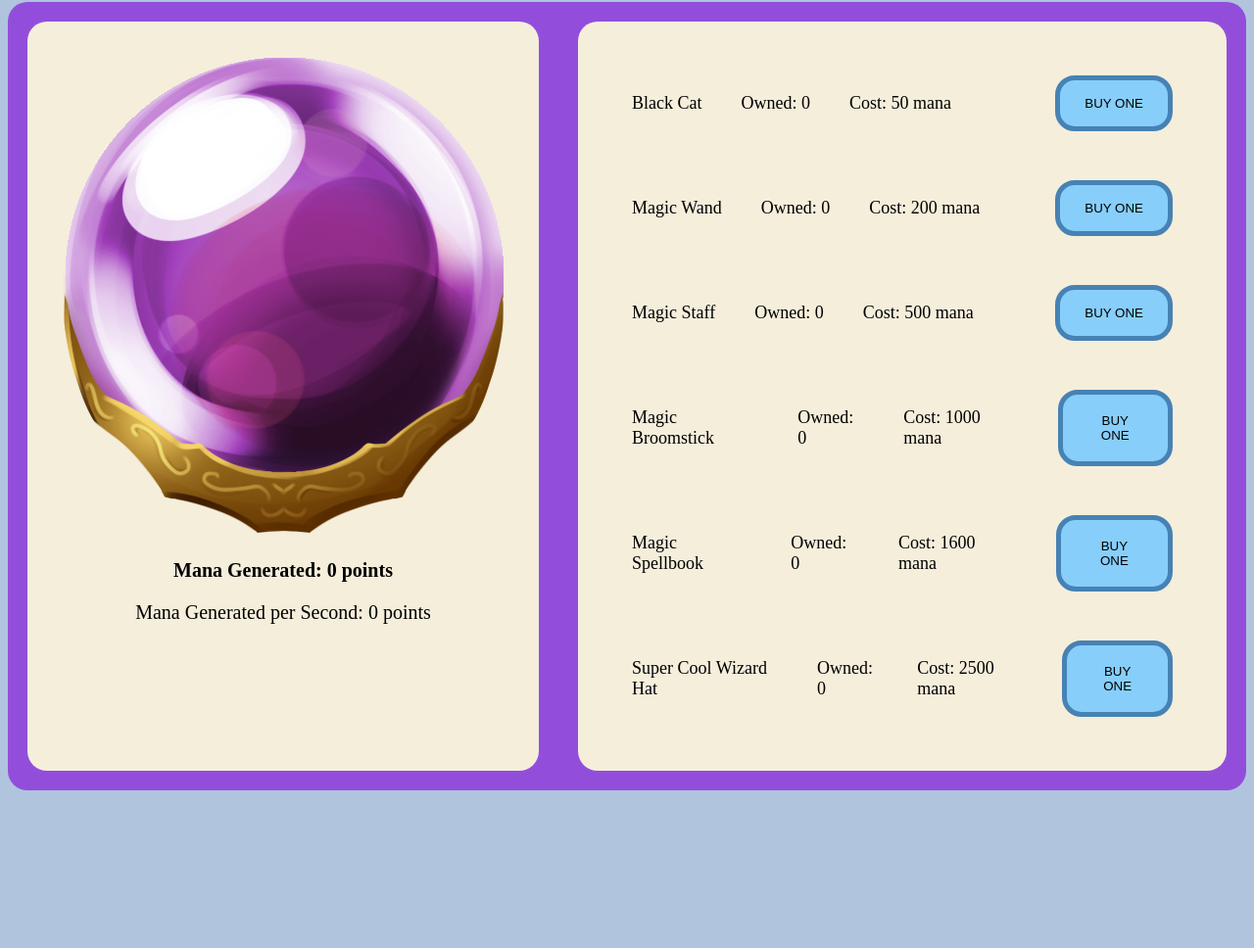
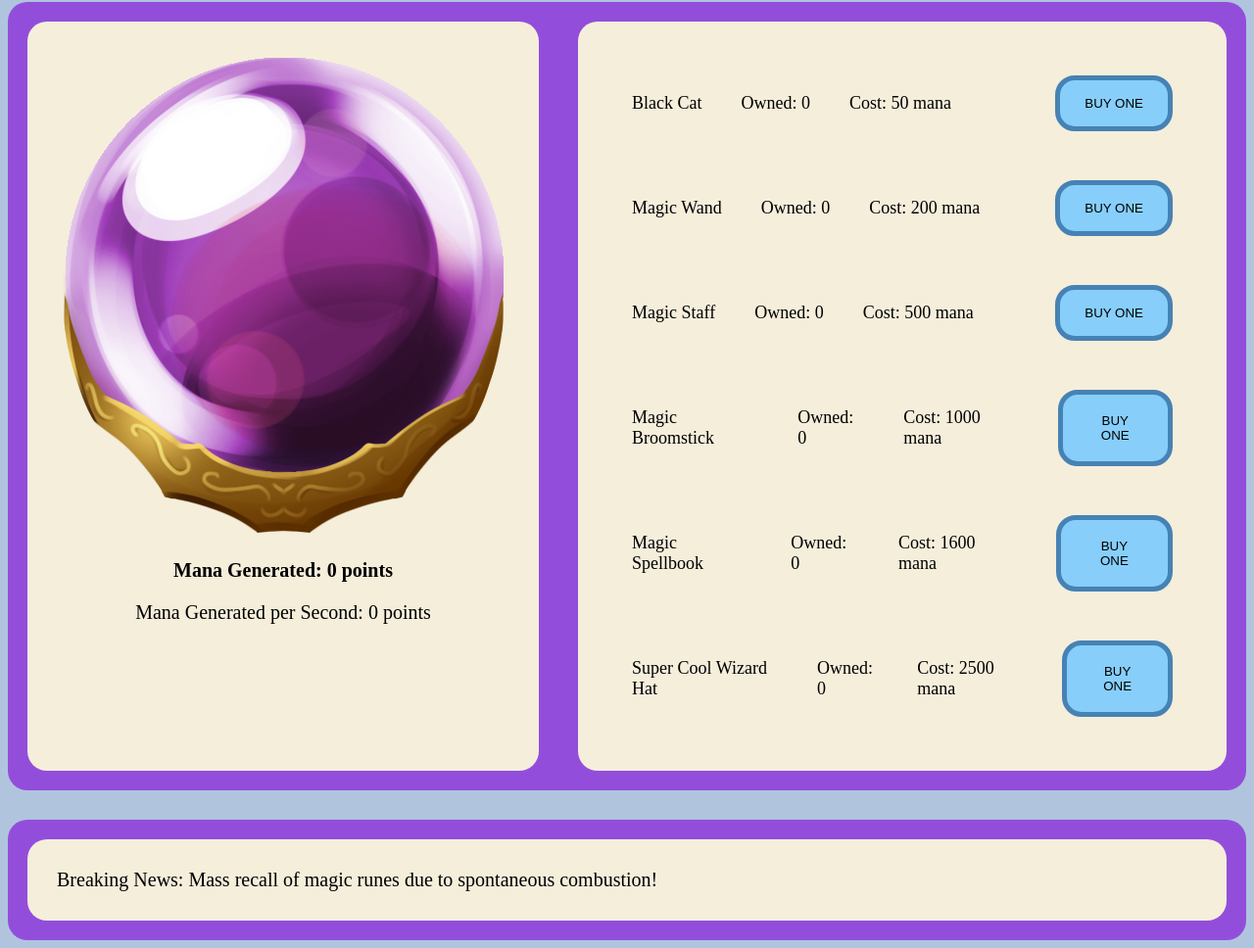
Before and after one commit to cfields05/cfields05.github.io, a plain HTML site: page projects/clicker-chaos/index.html in a window 1280 px wide. Shown: the part 78-1046 px from the top of the page at 98% size. Before the commit the page ends 893 px from the top, so only its background shows below. Drawn offline with nearby package versions, Linux system fonts and the light colour scheme.

Commit message:
changed clicker chaos stuff

```diff
--- a/asd-projects/image-filtering/index.js
+++ b/asd-projects/image-filtering/index.js
@@ -20,6 +20,8 @@ $(document).ready(function () {
     }
   )
 });
+
+const intervals = [];
 
 /////////////////////////////////////////////////////////
 //////// event handler functions are below here /////////
--- a/projects/clicker-chaos/index.css
+++ b/projects/clicker-chaos/index.css
@@ -76,6 +76,31 @@ button {
     font-size: 20px;
 }
 
+.news-box {
+    display: flex;
+    flex-direction: row;
+    margin-top: 30px;
+    padding: 20px;
+    justify-content: space-between;
+    align-items: stretch;
+    background-color: rgb(146, 78, 219);
+    border-radius: 20px;
+}
+
+.inner-box {
+    display: flex;
+    flex-direction: row;
+    background-color: rgb(245, 238, 219);
+    border-radius: 20px;
+    padding: 10px;
+    font-size: 20px;
+    flex-grow: 1;
+}
+
+#text {
+    padding-left: 20px;
+}
+
 /* .credits {
     background-color: lightskyblue;
 } */
--- a/projects/clicker-chaos/index.html
+++ b/projects/clicker-chaos/index.html
@@ -64,6 +64,11 @@
 
         </div> -->
     </div>
+    <div class="news-box">
+        <div class="inner-box">
+            <p id="text">Breaking News: Insert Fun Facts Here</p>
+        </div>
+    </div>
     <!-- <div class="credits">
 
             </div> -->
@@ -73,46 +78,62 @@
         var mana = 0;
         var manaPerSecond = 0;
 
+        // news array holds messages to display in the news box
+        // CHANGE NEWS STRINGS TO FUNCTIONS FOR MODULAR MESSAGES
+        // Template literals (google)
+        const news = [
+            "Prices of cursed crystals skyrocketing!",
+            "Mass recall of magic runes due to spontaneous combustion!",
+            "Local wizard declares computers objectively inferior to magic!",
+            "“Bippity Boppity Boo,” claims local crazy woman!"
+        ];
+
+        // “” quotation marks (for copying later)
+
+        // Each autoclicker obj stores a mana per second value, the amount owned (starting at 0), and the base cost of the item
         var blackCat = {
-            mps: 1, // each black cat will generate one mana per second
-            numberOwned: 0, // start with no black cats
-            baseCost: 50, // base cost is 50 points of mana
+            mps: 1,                 // each black cat will generate one mana per second
+            numberOwned: 0,         // start with no black cats
+            baseCost: 50,           // base cost is 50 points of mana
         };
 
         var magicWand = {
-            mps: 10, // each magic wand will generate ten mana per second
-            numberOwned: 0, // start with no magic wands
-            baseCost: 200, // base cost is 200 points of mana
+            mps: 10,                // each magic wand will generate ten mana per second
+            numberOwned: 0,         // start with no magic wands
+            baseCost: 200,          // base cost is 200 points of mana
         };
 
         var magicStaff = {
-            mps: 25, // each magic staff will generate twenty-five mana per second
-            numberOwned: 0, // start with no magic staves
-            baseCost: 500, // base cost is 500 points of mana
+            mps: 25,                // each magic staff will generate twenty-five mana per second
+            numberOwned: 0,         // start with no magic staves
+            baseCost: 500,          // base cost is 500 points of mana
         }
 
         var magicBroomstick = {
-            mps: 50, // each magic broomstick will generate fifty mana per second
-            numberOwned: 0, // start with no magic broomsticks
-            baseCost: 1000, // base cost is 1000 points of mana
+            mps: 50,                // each magic broomstick will generate fifty mana per second
+            numberOwned: 0,         // start with no magic broomsticks
+            baseCost: 1000,         // base cost is 1000 points of mana
         }
 
         var magicSpellbook = {
-            mps: 100, // each magic spellbook will generate one hundred mana per second
-            numberOwned: 0, // start with no magic broomsticks
-            baseCost: 1600, // base cost is 1600 points of mana
+            mps: 100,               // each magic spellbook will generate one hundred mana per second
+            numberOwned: 0,         // start with no magic broomsticks
+            baseCost: 1600,         // base cost is 1600 points of mana
         }
 
         var wizardHat = {
-            mps: 200, // each super cool wizard hat will generate two hundred mana per second
-            numberOwned: 0, // start with no super cool wizard hats
-            baseCost: 2500, // base cost is 2500 points of mana
+            mps: 200,               // each super cool wizard hat will generate two hundred mana per second
+            numberOwned: 0,         // start with no super cool wizard hats
+            baseCost: 2500,         // base cost is 2500 points of mana
         }
 
         // Core Functionality
-        setInterval(addAutoMana, 1000);
+        newsMessage();
+        setInterval(newsMessage, 10_000);
+        setInterval(addAutoMana, 1_000);
 
         // Event/Click Listeners
+        // ADD FUNCTION TO HANDLE CLICKING ANY BUTTON FOR PURCHASE
         $("#clicker-image").on("click", generateMana);
         $("#purchase-cat").on("click", purchaseBlackCat);
         $("#purchase-wand").on("click", purchaseMagicWand);
@@ -122,11 +143,14 @@
         $("#purchase-hat").on("click", purchaseWizardHat);
 
         // Functions
+        // Increases mana and updates text when orb is clicked
         function generateMana() {
             mana++;
             $("#mana-amount").text("Mana Generated: " + Math.floor(mana) + " points");
         }
 
+        // ADD FUNCTION TO HANDLE ANY ITEM PURCHASED
+        // Handles purchasing of black cats and increases mana per second
         function purchaseBlackCat() {
             var cost = Math.ceil(blackCat.baseCost * Math.pow(1.1, blackCat.numberOwned));
 
@@ -146,6 +170,7 @@
             $("#cat-cost").text("Cost: " + newCost + " mana");
         }
 
+        // Handles purchasing of magic wands and increases mana per second
         function purchaseMagicWand() {
             var cost = Math.ceil(magicWand.baseCost * Math.pow(1.1, magicWand.numberOwned));
 
@@ -165,6 +190,7 @@
             $("#wand-cost").text("Cost: " + newCost + " mana");
         }
 
+        // Handles purchasing of magic staves and increases mana per second
         function purchaseMagicStaff() {
             var cost = Math.ceil(magicStaff.baseCost * Math.pow(1.1, magicStaff.numberOwned));
 
@@ -184,6 +210,7 @@
             $("#staff-cost").text("Cost: " + newCost + " mana");
         }
 
+        // Handles purchasing of broomsticks and increases mana per second
         function purchaseBroomstick() {
             var cost = Math.ceil(magicBroomstick.baseCost * Math.pow(1.1, magicBroomstick.numberOwned));
 
@@ -203,6 +230,7 @@
             $("#broom-cost").text("Cost: " + newCost + " mana");
         }
 
+        // Handles purchasing of spellbooks and increases mana per second
         function purchaseSpellbook() {
             var cost = Math.ceil(magicSpellbook.baseCost * Math.pow(1.1, magicSpellbook.numberOwned));
 
@@ -222,6 +250,7 @@
             $("#book-cost").text("Cost: " + newCost + " mana");
         }
 
+        // Handles purchasing of super cool wizard hats and increases mana per second
         function purchaseWizardHat() {
             var cost = Math.ceil(wizardHat.baseCost * Math.pow(1.1, wizardHat.numberOwned));
 
@@ -241,9 +270,22 @@
             $("#hat-cost").text("Cost: " + newCost + " mana");
         }
 
+        // Handles automatically increasing your mana
         function addAutoMana() {
             mana += manaPerSecond;
             $("#mana-amount").text("Mana Generated: " + Math.floor(mana) + " points");
+        }
+
+        // Randomly chooses one of the news messages and displays them
+        function newsMessage() {
+            const message = Math.floor(Math.random() * news.length);
+            // Fade out animation
+            $('#text').finish().fadeTo(300, 0, function () {
+                // Update text
+                $("#text").text("Breaking News: " + news[message]);
+                // Fade back in again
+                $('#text').finish().fadeTo(300, 1);
+            });
         }
 
         /* All code above here */
```
